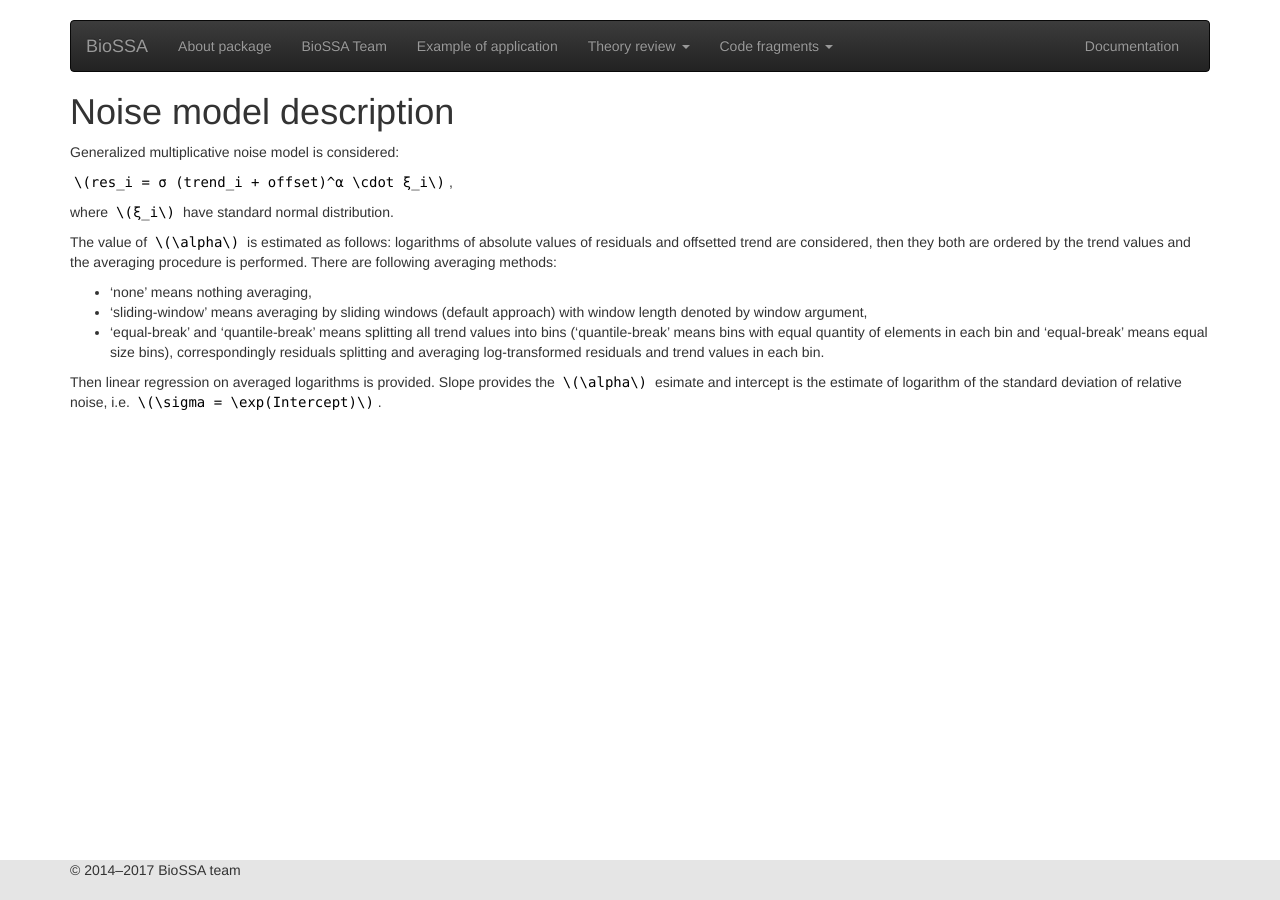
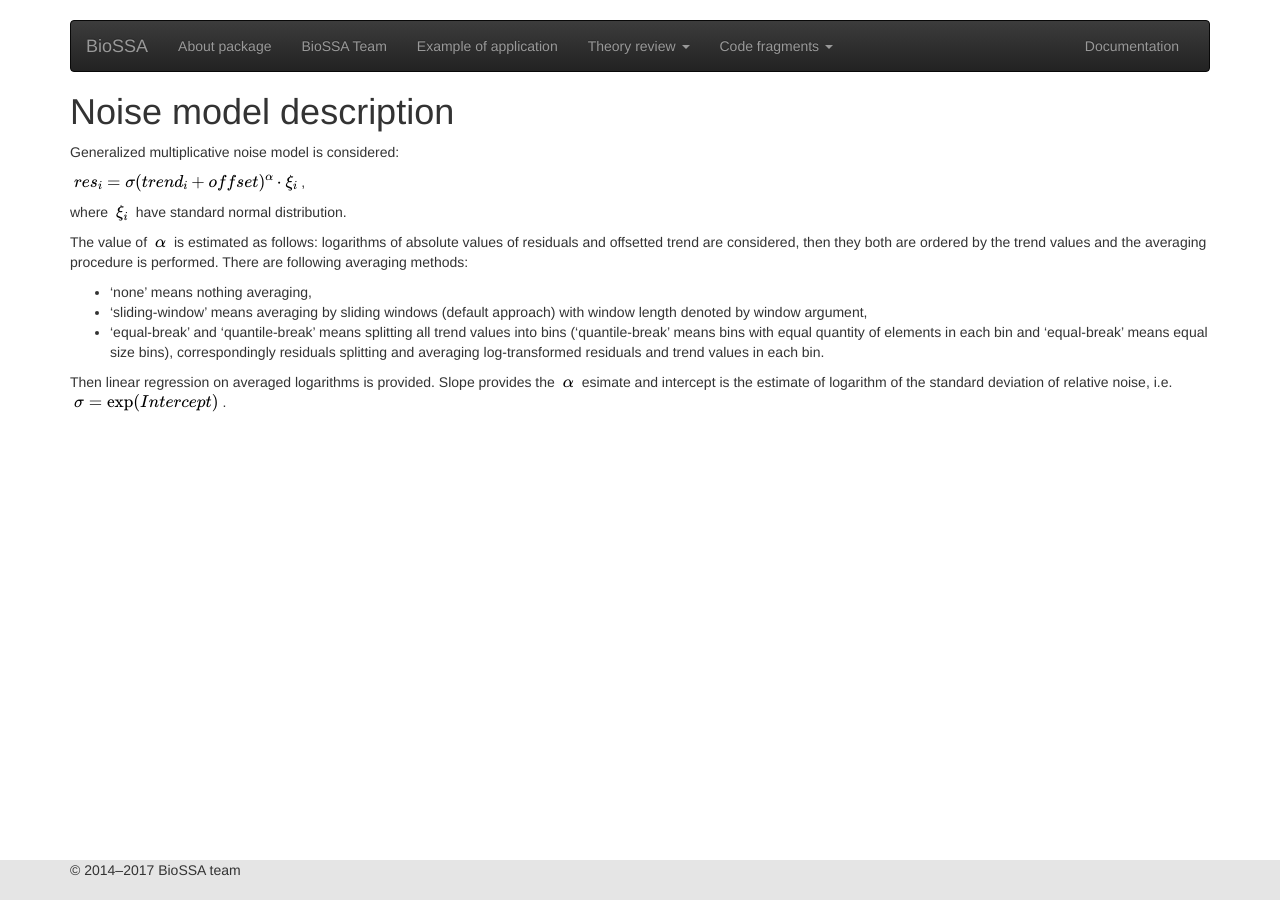
Before and after one commit to BioSSA/BioSSA.github.io, a Jekyll site: the page built from 02-noise_theory.markdown, in a window 1280 px wide. Built offline with Jekyll 4.4.1, drawn with Linux system fonts in a browser that asks for light colours; nearby versions of some CDN libraries; formulas are drawn with MathJax 3; part of the change alters nothing that is shown.

```diff
--- a/_layouts/layout-bootstrap-tmp.html
+++ b/_layouts/layout-bootstrap-tmp.html
@@ -6,7 +6,7 @@
     <meta name="viewport" content="width=device-width, initial-scale=1">
     <meta name="description" content="">
     <meta name="author" content="">
-    <link rel="shortcut icon" href="{{ site.baseurl}}/ico/favicon.ico">
+    <link rel="shortcut icon" href="{{ site.baseurl }}/ico/favicon.ico">
 
     <title>{{ page.title }} | BioSSA - Tool For Analysis of Gene Expression</title>
 
@@ -18,7 +18,8 @@
     <!-- Custom styles for this template -->
     <link href="{{ site.baseurl}}/css/navbar.css" rel="stylesheet">
     <link href="{{ site.baseurl}}/css/syntax.css" rel="stylesheet">
-    <script src="http://cdn.mathjax.org/mathjax/latest/MathJax.js?config=TeX-AMS-MML_HTMLorMML" type="text/javascript">
+    <script src="https://cdn.mathjax.org/mathjax/latest/MathJax.js?config=TeX-AMS-MML_HTMLorMML" type="text/javascript"></script>
+    <script>
       MathJax.Hub.Config({
         tex2jax: {
             skipTags: ['script', 'noscript', 'style', 'textarea', 'pre']
```
